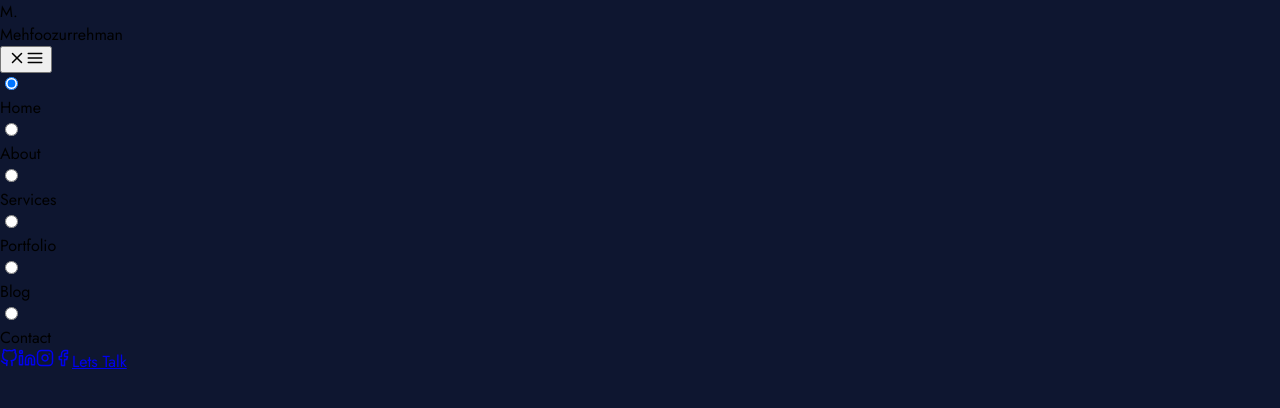
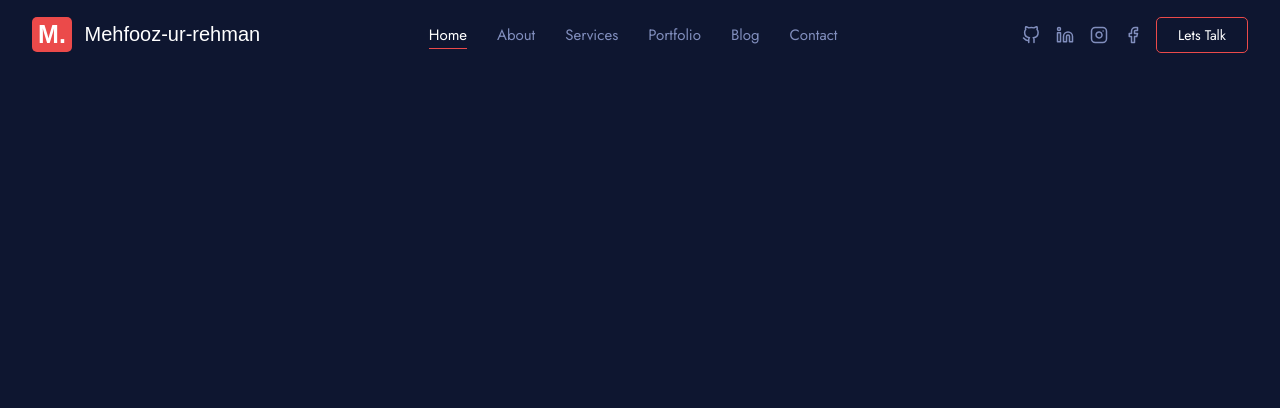
Before and after one commit to MehfoozurRehman/portfolio, a React (Create React App) app: page / in a window 1280 px wide. Shown: the top 408 px of the page. Built offline with nearby package versions, Linux system fonts and the light colour scheme.

Commit message:
header style done

```diff
--- a/src/App.js
+++ b/src/App.js
@@ -1,4 +1,4 @@
-import React from "react";
+import React, { useEffect, useState } from "react";
 import { Facebook, GitHub, Instagram, Linkedin, Menu, X } from "react-feather";
 
 export default function App() {
@@ -10,18 +10,39 @@ export default function App() {
 }
 
 function Header({}) {
+  const [nav, setNav] = useState(true);
+  useEffect(() => {
+    if (window.innerWidth < 1000) {
+      setNav(false);
+    } else {
+      setNav(true);
+    }
+    window.addEventListener("resize", () => {
+      if (window.innerWidth < 1000) {
+        setNav(false);
+      } else {
+        setNav(true);
+      }
+    });
+  }, []);
+
   return (
     <div className="header">
-      <div className="header__content">
-        <div className="header__content__logo">
-          <div className="header__content__logo__slogan">M.</div>
-          <div className="header__content__logo__text">Mehfoozurrehman</div>
-        </div>
-        <button className="header__content__menu">
-          <X size={18} color="currentColor" />
-          <Menu size={18} color="currentColor" />
+      <button
+        onClick={() => {
+          window.scrollTo({
+            top: 0,
+            behavior: "smooth",
+          });
+          document.getElementById("home").checked = true;
+        }}
+        className="header__logo"
+      >
+        <div className="header__logo__slogan">M.</div>
+        <div className="header__logo__text">Mehfooz-ur-rehman</div>
       </button>
-        <div className="header__content__nav">
+      {nav ? (
+        <div className="header__nav">
           <NavLink defaultChecked={true} scrollTo="home">
             Home
           </NavLink>
@@ -31,35 +52,53 @@ function Header({}) {
           <NavLink scrollTo="blog">Blog</NavLink>
           <NavLink scrollTo="contact">Contact</NavLink>
         </div>
-        <div className="header__content__actions">
+      ) : null}
+
+      <div className="header__actions">
         <a
           href="https://github.com/MehfoozurRehman"
-            className="header__content__actions__link"
+          className="header__actions__link"
         >
           <GitHub size={18} color="currentColor" />
+          <span>github</span>
         </a>
         <a
           href="https://www.linkedin.com/in/mehfooz-rehman-37a1b0231/"
-            className="header__content__actions__link"
+          className="header__actions__link"
         >
           <Linkedin size={18} color="currentColor" />
+          <span>linkedin</span>
         </a>
         <a
           href="https://www.instagram.com/mehfoozurrehman___/"
-            className="header__content__actions__link"
+          className="header__actions__link"
         >
           <Instagram size={18} color="currentColor" />
+          <span>instagram</span>
         </a>
         <a
           href="https://www.facebook.com/MehfoozurRehmanIjaz/?_rdc=1&_rdr"
-            className="header__content__actions__link"
+          className="header__actions__link"
         >
           <Facebook size={18} color="currentColor" />
+          <span>facebook</span>
         </a>
-          <a href="#contact" className="header__content__actions__btn">
+        <a href="#contact" className="header__actions__btn">
           Lets Talk
         </a>
-        </div>
+        <button
+          onClick={() => {
+            nav ? setNav(false) : setNav(true);
+          }}
+          name="menu"
+          className="header__menu"
+        >
+          {nav ? (
+            <X size={18} color="currentColor" />
+          ) : (
+            <Menu size={18} color="currentColor" />
+          )}
+        </button>
       </div>
     </div>
   );
@@ -67,17 +106,18 @@ function Header({}) {
 
 function NavLink({ children, defaultChecked, scrollTo }) {
   return (
-    <div className="header__content__nav__link">
+    <div className="header__nav__link">
       <input
+        id={scrollTo}
         type="radio"
-        name="header__content__nav__link"
-        className="header__content__nav__link__input"
+        name="header__nav__link"
+        className="header__nav__link__input"
         defaultChecked={defaultChecked}
         onClick={() => {
           document.getElementById(scrollTo).scrollIntoView();
         }}
       />
-      <div className="header__content__nav__link__content">{children}</div>
+      <div className="header__nav__link__content">{children}</div>
     </div>
   );
 }
--- a/src/index.scss
+++ b/src/index.scss
@@ -3,6 +3,8 @@
 :root {
   --primary: #eb4a4a;
   --secondary: #0e1630;
+  --white: white;
+  --text: #818ebd;
 }
 
 *,
@@ -24,3 +26,175 @@ body {
   overflow-x: hidden;
   background-color: var(--secondary);
 }
+
+#root {
+  width: 100%;
+  max-width: 1600px;
+  margin: 0em auto;
+  display: flex;
+  flex-direction: column;
+  min-height: 100vh;
+}
+
+.header {
+  width: 100%;
+  display: flex;
+  justify-content: space-between;
+  position: relative;
+  align-items: center;
+  padding: 1em 2em;
+}
+
+.header__logo {
+  display: flex;
+  align-items: center;
+  background-color: transparent;
+  padding: 0em;
+  border: none;
+  cursor: pointer;
+}
+.header__logo__slogan {
+  width: 40px;
+  height: 35px;
+  color: var(--white);
+  background-color: var(--primary);
+  display: flex;
+  align-items: center;
+  justify-content: center;
+  font-size: 25px;
+  font-weight: bold;
+  border-radius: 5px;
+  margin-right: 0.5em;
+}
+
+.header__logo__text {
+  color: var(--white);
+  font-size: 20px;
+}
+
+.header__nav {
+  display: flex;
+  align-items: center;
+}
+
+.header__nav__link {
+  position: relative;
+}
+
+.header__nav__link__input {
+  position: absolute;
+  top: 0px;
+  left: 0px;
+  width: 100%;
+  height: 100%;
+  cursor: pointer;
+  opacity: 0;
+  z-index: 99;
+}
+
+.header__nav__link__content {
+  color: var(--text);
+  font-size: 15px;
+  padding: 0.5em 1em;
+  display: flex;
+  align-items: center;
+  justify-content: center;
+  position: relative;
+}
+.header__nav__link__content:after {
+  content: "";
+  position: absolute;
+  top: 32px;
+  left: 15px;
+  width: 0px;
+  height: 1px;
+  background-color: var(--primary);
+}
+.header__nav__link__input:hover ~ .header__nav__link__content {
+  transition: 300ms ease-in-out;
+  color: white;
+}
+.header__nav__link__input:checked ~ .header__nav__link__content {
+  transition: 300ms ease-in-out;
+  color: white;
+}
+.header__nav__link__input:checked ~ .header__nav__link__content::after {
+  transition: 300ms ease-in-out;
+  width: calc(100% - 30px);
+}
+
+.header__actions {
+  display: flex;
+  align-items: center;
+}
+.header__actions__link {
+  margin-left: 1em;
+  color: var(--text);
+  display: flex;
+  align-items: center;
+  justify-content: center;
+}
+.header__actions__link span {
+  opacity: 0;
+  width: 0px;
+}
+.header__actions__link:hover {
+  color: var(--primary);
+}
+.header__actions__btn {
+  padding: 0.5em 1.5em;
+  border-radius: 5px;
+  display: flex;
+  align-items: center;
+  justify-content: center;
+  background-color: transparent;
+  border: 1px solid var(--primary);
+  margin-left: 1em;
+  color: var(--white);
+  text-decoration: none;
+  font-size: 14px;
+}
+.header__actions__btn:hover {
+  background-color: var(--primary);
+}
+.header__menu {
+  width: 40px;
+  height: 35px;
+  display: none;
+  align-items: center;
+  justify-content: center;
+  padding: 0em;
+  background-color: transparent;
+  border: 1px solid var(--primary);
+  border-radius: 5px;
+  color: var(--white);
+  margin-left: 1em;
+  cursor: pointer;
+}
+.header__menu:hover {
+  background-color: var(--primary);
+}
+@media (max-width: 1000px) {
+  .header__menu {
+    display: flex;
+  }
+  .header__actions__btn {
+    display: none;
+  }
+  .header__nav {
+    position: absolute;
+    top: 60px;
+    background-color: var(--secondary);
+    box-shadow: 0px 10px 30px rgba(0, 0, 0, 0.2);
+    border-radius: 10px;
+    flex-direction: column;
+    right: 29px;
+    padding: 1em;
+    width: 150px;
+  }
+}
+@media (max-width: 500px) {
+  .header__logo__text {
+    display: none;
+  }
+}
```
Lines whose indentation alone changed are shown as unchanged.
